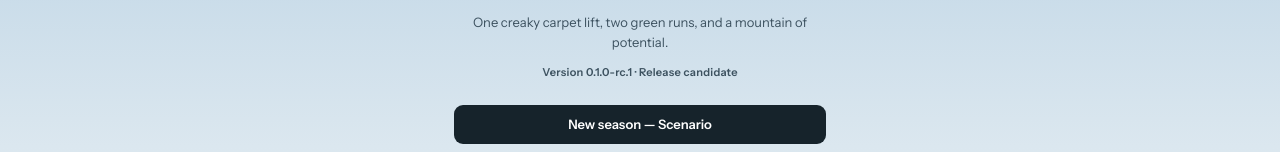
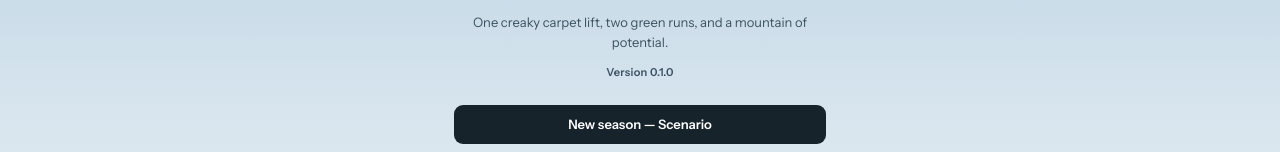
Before and after one commit to sneeosh/summit-snow, a React (Vite) app: page / in a window 1280 px wide. Shown: the part 254-406 px from the top of the page. Built offline with nearby package versions, Linux system fonts and the light colour scheme.

Commit message:
Release Summit and Snow 0.1.0

```diff
--- a/scripts/rescue-review/Review.tsx
+++ b/scripts/rescue-review/Review.tsx
@@ -1,4 +1,4 @@
-import {useEffect,useRef,useState} from 'react'
+import {useEffect,useRef,useState,useMemo} from 'react'
 import {Application,Graphics} from 'pixi.js'
 import {newGame} from '../../src/game/init'
 import {spawnArrivals,handleIncident} from '../../src/game/guests'
@@ -24,12 +24,11 @@ const initial=fixture(),cashBefore=initial.cash+initial.rescuesToday[0].cost
 export function Review(){
  const [elapsed,setElapsed]=useState(0),[playing,setPlaying]=useState(false)
  const host=useRef<HTMLDivElement>(null),appRef=useRef<Application|null>(null),graphic=useRef<Graphics|null>(null)
- const state=structuredClone(initial)
- for(let i=0;i<elapsed*4;i++)tick(state)
+ const state=useMemo(()=>{const next=structuredClone(initial);for(let i=0;i<elapsed*4;i++)tick(next);return next},[elapsed])
  const rescue=state.rescuesToday[0],motion=rescueProgress(rescue,state.minute)
  useEffect(()=>{useStore.setState({game:state,screen:'playing',speed:0,leftTab:null,bottomTab:null})
   if(graphic.current){const g=graphic.current;paintRescues(g,state,false);g.scale.set(3);g.position.set(205-motion.position.x*3,260-motion.position.y*3)}
- },[elapsed])
+ },[state,motion.position.x,motion.position.y])
  useEffect(()=>{if(!playing)return;const timer=setInterval(()=>setElapsed(e=>{if(e>=25){setPlaying(false);return e}return e+.25}),180);return()=>clearInterval(timer)},[playing])
  useEffect(()=>{let disposed=false;const app=new Application();app.init({width:440,height:340,background:'#e1edf1',antialias:true,resolution:1}).then(()=>{if(disposed){app.destroy(true);return}host.current!.appendChild(app.canvas);appRef.current=app;const g=new Graphics();graphic.current=g;app.stage.addChild(g);paintRescues(g,initial,false);g.scale.set(3);g.position.set(205-1000*3,260-800*3)});return()=>{disposed=true;appRef.current?.destroy(true)}},[])
  return <main style={{height:'100vh',position:'relative'}}><MountainCanvas/>
--- a/src/components/Menu.tsx
+++ b/src/components/Menu.tsx
@@ -34,7 +34,7 @@ export function MainMenu() {
         </p>
 
         <p className="mt-3 text-center text-[11px] font-semibold tracking-wide text-ink-soft">
-          Version {GAME_VERSION} · Release candidate
+          Version {GAME_VERSION}
         </p>
 
         <div className="mt-6 space-y-2">
--- a/src/content/releases.ts
+++ b/src/content/releases.ts
@@ -1,7 +1,7 @@
 /** Player-facing release history. Add new releases first; keep save versions separate. */
 export const RELEASES = [
   {
-    version: '0.1.0-rc.1',
+    version: '0.1.0',
     date: '2026-09-05',
     dateLabel: 'September 5, 2026',
     title: '🏘️ A livelier mountain town',
```
